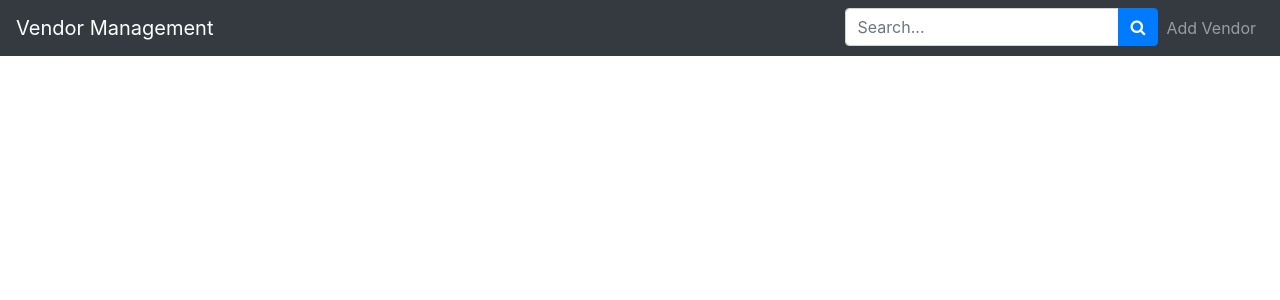
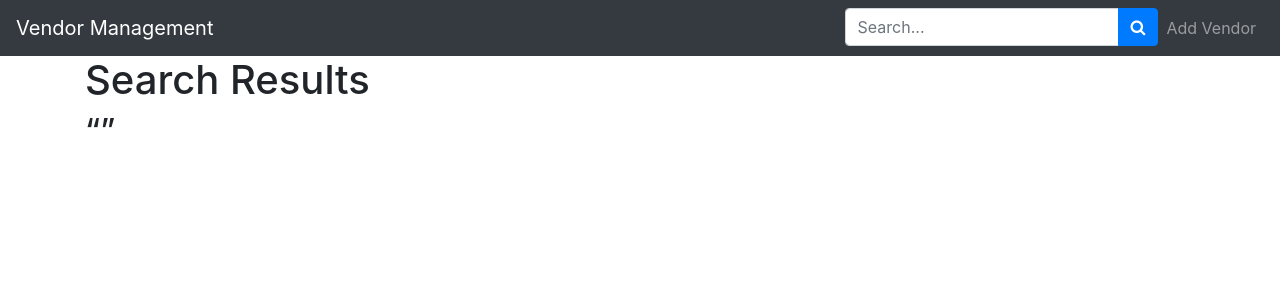
Before and after one commit to brandon-lind/vendor-management-example, a React (Create React App) app in the folder ui/vendormgmt-react/: page / in a window 1280 px wide. Shown: the top 300 px of the page. Built offline with nearby package versions, Linux system fonts and the light colour scheme.

Commit message:
Stubbing out the vendor search results page

```diff
--- a/ui/vendormgmt-react/src/App.js
+++ b/ui/vendormgmt-react/src/App.js
@@ -1,6 +1,7 @@
 import React, { Component } from 'react';
 import { Container } from 'reactstrap';
 import Masthead from './Components/Masthead';
+import VendorSearchResultsPage from './Pages/VendorSearch';
 
 class App extends Component {
   constructor(props) {
@@ -23,7 +24,7 @@ class App extends Component {
       <>
         <Masthead />
         <Container>
-
+          <VendorSearchResultsPage />
         </Container>
       </>
     );
--- /dev/null
+++ b/ui/vendormgmt-react/src/Pages/VendorSearch/index.js
@@ -0,0 +1,23 @@
+import React from 'react';
+import PropTypes from 'prop-types';
+
+const SearchResultPage = (props) => {
+  return (
+    <>
+      <h1>Search Results</h1>
+      <h2>&ldquo;{props.searchTerms}&rdquo;</h2>
+    </>
+  );
+};
+
+SearchResultPage.prototypes = {
+  searchTerms: PropTypes.string,
+  searchResults: PropTypes.arrayOf(PropTypes.shape({
+    code: PropTypes.string,
+    name: PropTypes.string,
+    location: PropTypes.string,
+    isActive: PropTypes.bool
+  }))
+};
+
+export default SearchResultPage;
```
